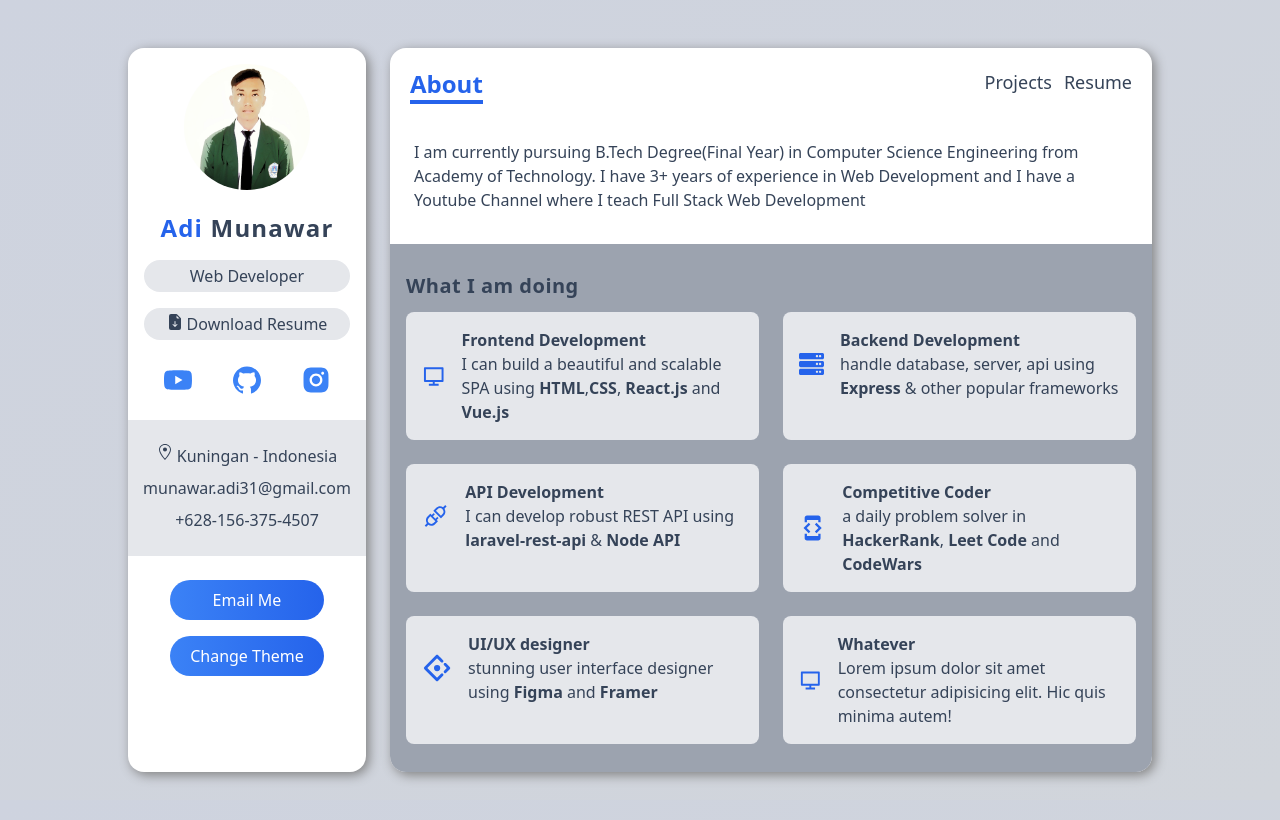
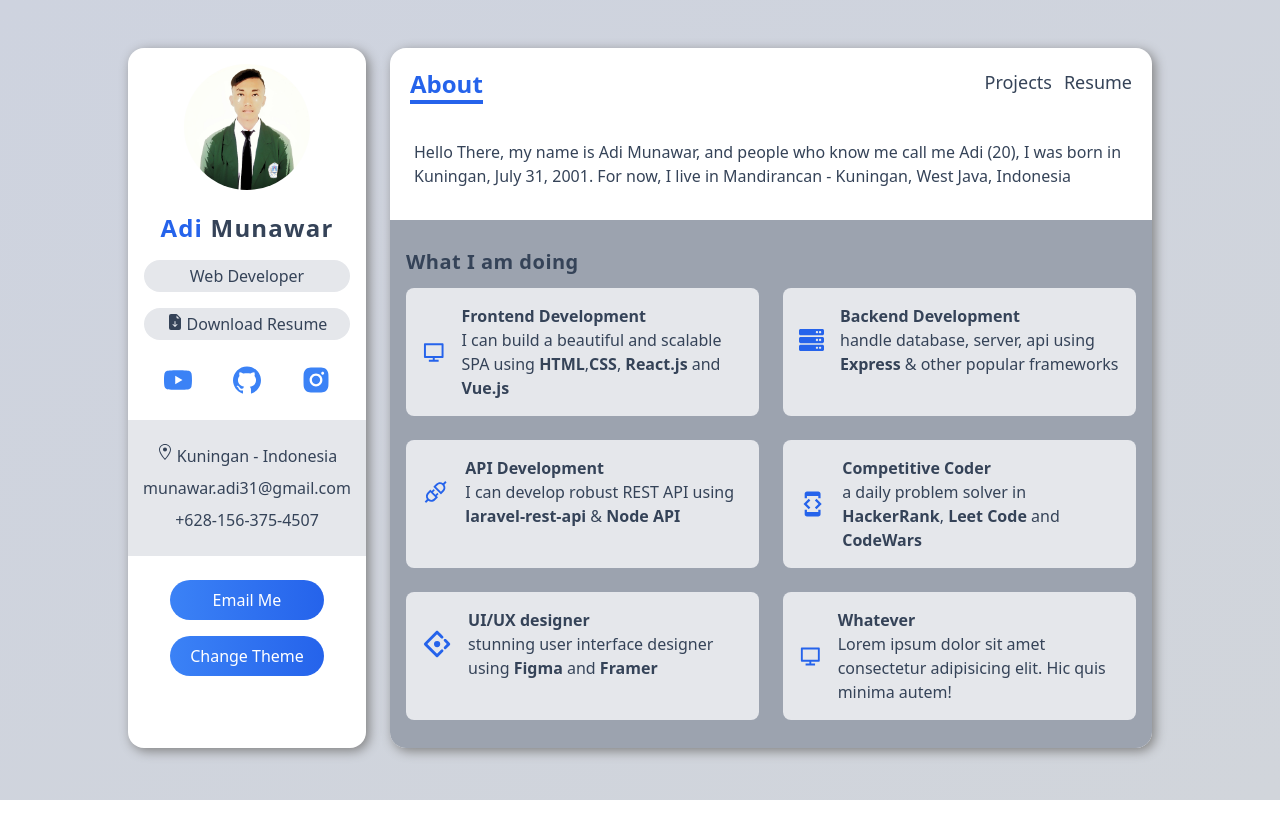
Before and after one commit to AdiMunawar31/next-tailwindcss, a Next.js app: page / in a window 1280 px wide. Built offline with nearby package versions, Linux system fonts and the light colour scheme.

Commit message:
change bio

```diff
--- a/pages/index.tsx
+++ b/pages/index.tsx
@@ -9,9 +9,7 @@ const About: NextPage = () => {
       <Head>
         <title>Adi Munawar | About</title>
       </Head>
-      <h6 className="my-3 text-base font-medium">
-        I am currently pursuing B.Tech Degree(Final Year) in Computer Science Engineering from Academy of Technology. I have 3+ years of experience in Web Development and I have a Youtube Channel where I teach Full Stack Web Development
-      </h6>
+      <h6 className="my-3 text-base font-medium">Hello There, my name is Adi Munawar, and people who know me call me Adi (20), I was born in Kuningan, July 31, 2001. For now, I live in Mandirancan - Kuningan, West Java, Indonesia</h6>
       <div className="flex-grow p-4 mt-5 bg-gray-400 dark:bg-dark-100 " style={{ marginLeft: '-1.5rem', marginRight: '-1.5rem' }}>
         <h4 className="my-3 text-xl font-semibold tracking-wide">What I am doing</h4>
 
```
